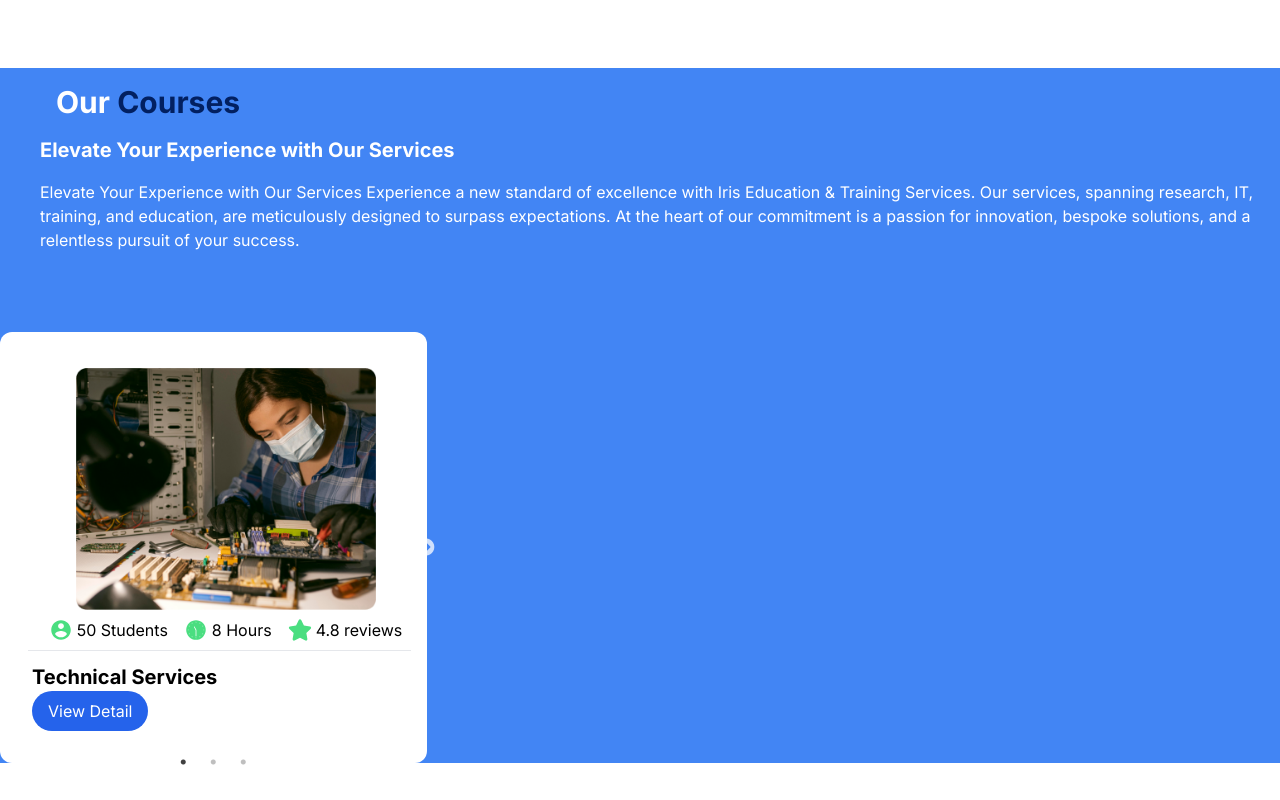
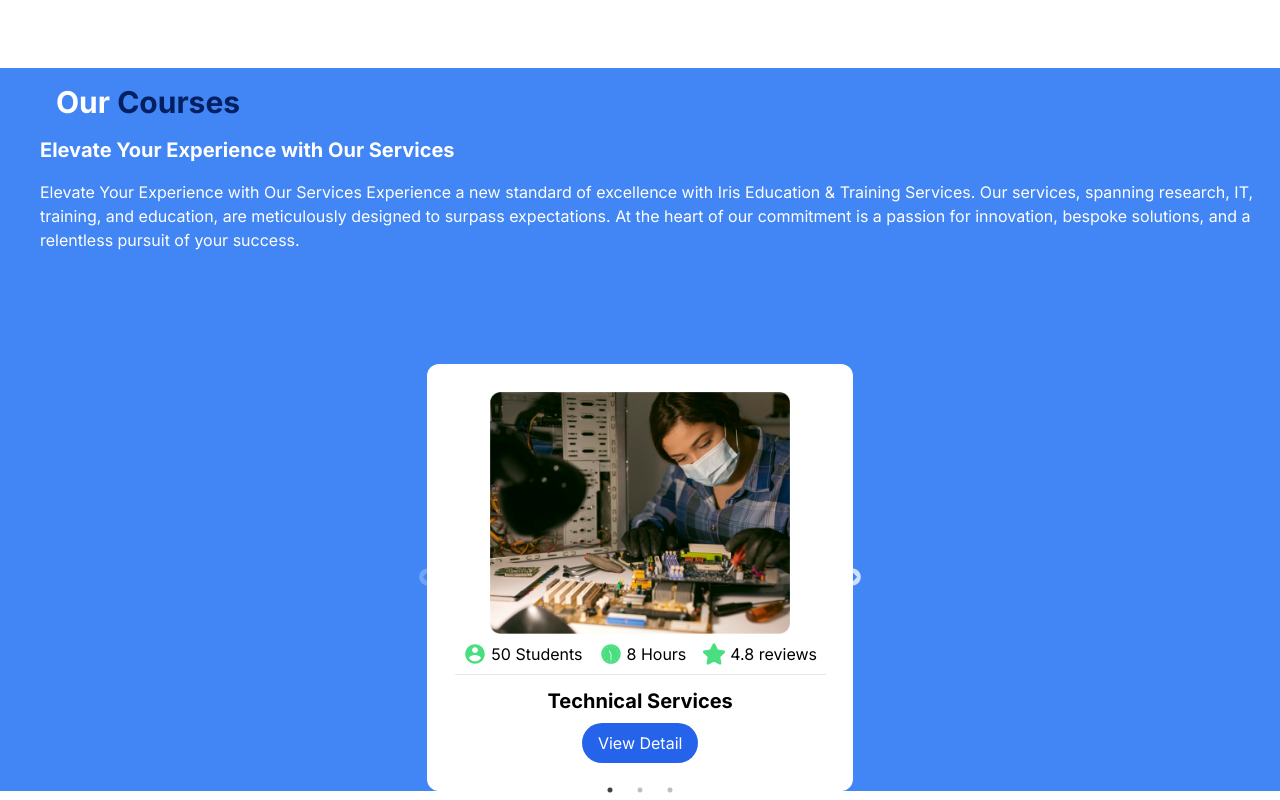
Before and after one commit to NirmaAbro/IRIS_NextJS_Website, a Next.js app: page / in a window 1280 px wide. Shown: the part 2787-3587 px from the top of the page. Before the commit the page ends 3559 px from the top, so only its background shows below. Built offline with nearby package versions, Linux system fonts and the light colour scheme.

Commit message:
some layout of image slider change

```diff
--- a/components/ImageSlider.tsx
+++ b/components/ImageSlider.tsx
@@ -24,8 +24,9 @@ function ImageSlider() {
                 settings: {
                     slidesToShow: 3,
                     slidesToScroll: 1,
-                    // infinite: true,
-                    dots: true
+                    dots: true,
+                    centerMode: true,
+                    centerPadding: '0',
                 }
             },
             {
@@ -33,7 +34,9 @@ function ImageSlider() {
                 settings: {
                     slidesToShow: 2,
                     slidesToScroll: 1,
-                    initialSlide: 0
+                    initialSlide: 0,
+                    centerMode: true,
+                    centerPadding: '0',
                 }
             },
             {
@@ -61,35 +64,33 @@ function ImageSlider() {
     ];
 
     return (
-        <div className='w-full sm:w-3/4 md:w-2/3 lg:w-1/2 xl:w-1/3 '>
-            <div className='mt-20 bg-white p-4 rounded-xl '>
+        <div className='w-full flex justify-center'>
+            <div className='mt-20 bg-white p-4 rounded-xl w-full sm:w-3/4 md:w-2/3 lg:w-1/2 xl:w-1/3'>
                 <Slider {...settings}>
                     {
                         data.map((d, index) => (
-                            <div key={index} className='m-3 rounded-xl gap-2 '>
-                                <div className='flex justify-center items-center m-2 rounded-xl '>
+                            <div key={index} className='p-3'>
+                                <div className='flex justify-center items-center mb-2'>
                                     <Image src={d.img} alt={d.title} width={300} height={300} />
                                 </div>
-                                <div className='flex justify-center items-center gap-4 m-2 text-base whitespace-nowrap'>
+                                <div className='flex justify-center items-center gap-4 mb-2 text-base whitespace-nowrap'>
                                     <div className='flex items-center max-w-xs overflow-hidden text-ellipsis'>
                                         <IoMdContact className='text-2xl text-green-400' />
                                         <p className='text-base ml-1'>50 Students</p>
                                     </div>
-
                                     <div className='flex items-center max-w-xs overflow-hidden text-ellipsis'>
                                         <IoIosClock className='text-2xl text-green-400' />
                                         <p className='text-base ml-1'>8 Hours</p>
                                     </div>
-
                                     <div className='flex items-center max-w-xs overflow-hidden text-ellipsis'>
                                         <FaStar className='text-2xl text-green-400' />
                                         <p className='text-base ml-1'>4.8 reviews</p>
                                     </div>
                                 </div>
                                 <div className='justify-center'><hr className='text-gray-500' /></div>
-                                <div className='m-1 mt-3 justify-center items-center'>
-                                    <p className='font-bold text-xl justify-center items-center'>{d.title}</p>
-                                    <button className='bg-blue-600 p-2 px-4 text-base text-white rounded-full justify-center items-center'>View Detail</button>
+                                <div className='mt-3 flex flex-col items-center'>
+                                    <p className='font-bold text-xl'>{d.title}</p>
+                                    <button className='bg-blue-600 p-2 px-4 text-base text-white rounded-full mt-2'>View Detail</button>
                                 </div>
                             </div>
                         ))
--- a/components/Section4.tsx
+++ b/components/Section4.tsx
@@ -13,7 +13,7 @@ function Section4() {
                     Our services, spanning research, IT, training, and education, are meticulously designed to surpass expectations.
                     At the heart of our commitment is a passion for innovation, bespoke solutions, and a relentless pursuit of your success.
                 </p>
-            </div>
+            </div >
             <ImageSlider />
             <div>
 
```
